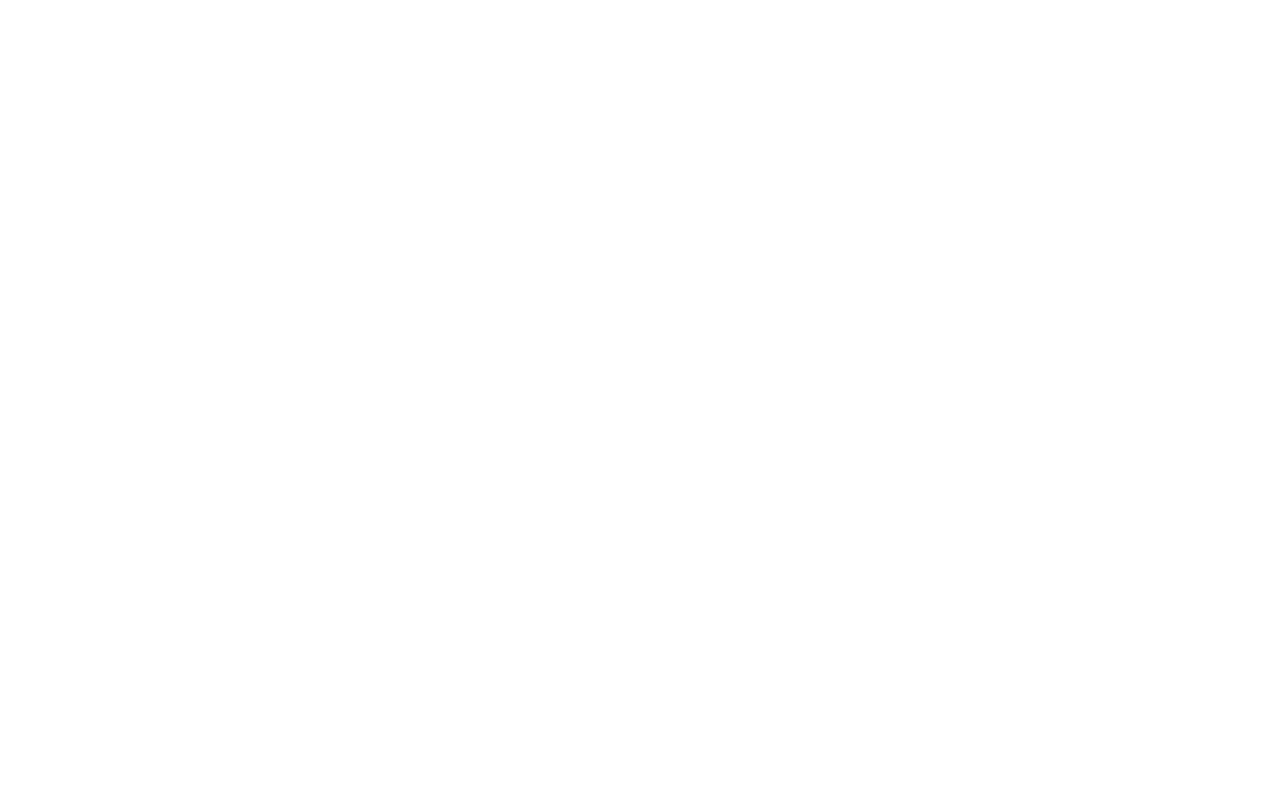
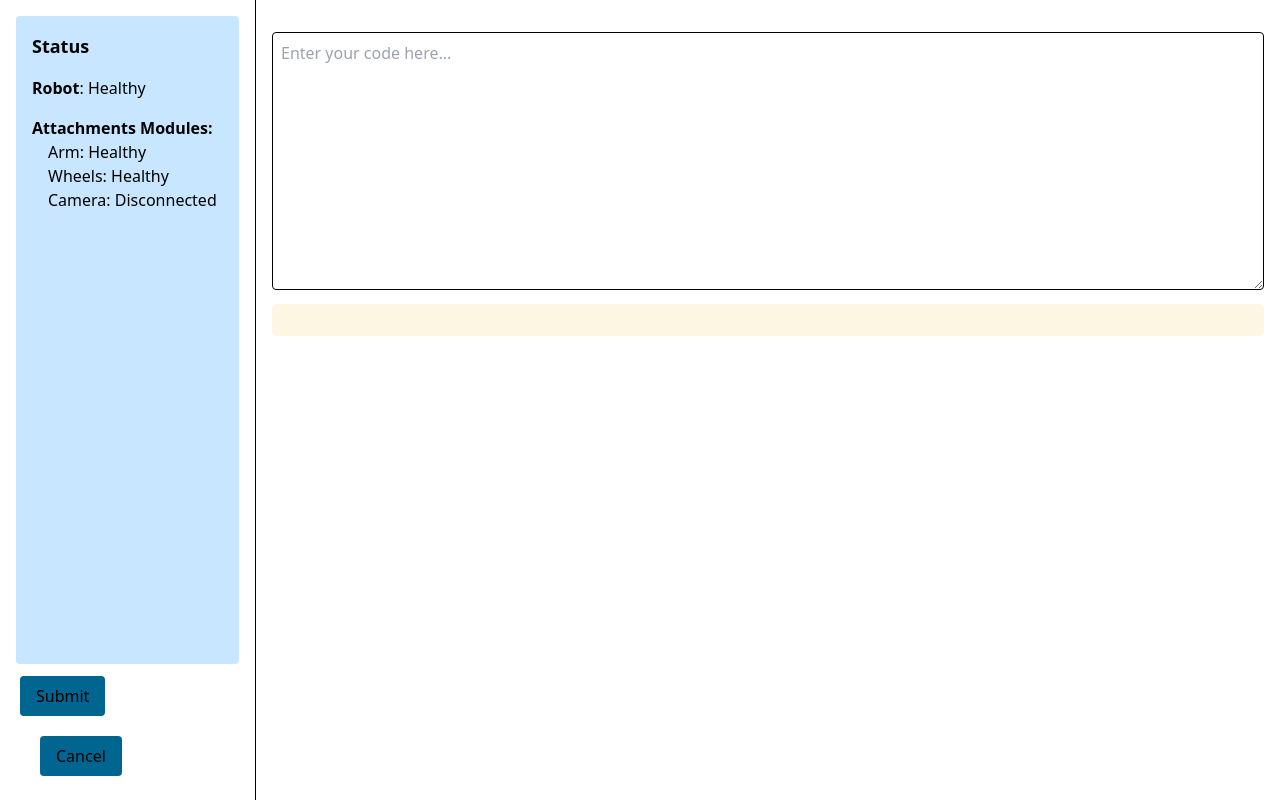
Before and after one commit to cepdnaclk/e19-3yp-Pera-Swarm-Modular-Robots, a React (Vite) app in the folder client-webapp/: page /codeUpload in a window 1280 px wide. Before the commit this address had no page. Built offline with nearby package versions, Linux system fonts and the light colour scheme.

Commit message:
add codeUpload frontend page

```diff
--- a/client-webapp/package.json
+++ b/client-webapp/package.json
@@ -19,6 +19,7 @@
     "react-dnd-html5-backend": "^16.0.1",
     "react-dom": "^18.2.0",
     "react-router-dom": "^6.21.1",
+    "react-syntax-highlighter": "^15.5.0",
     "yup": "^1.3.3"
   },
   "devDependencies": {
--- a/client-webapp/src/App.jsx
+++ b/client-webapp/src/App.jsx
@@ -4,6 +4,8 @@
 import RobotConfig from "../src/pages/robotConfig";
 import Sandbox from "../src/pages/sandbox";
 import AdminDashboard from "../src/pages/adminDashboard";
+import CodeUpload from "../src/pages/codeUpload";
+
 
 function App() {
   return (
@@ -14,6 +16,7 @@
           <Route path="/sandbox" element={<Sandbox />} />
           <Route path="/robotConfig" element={<RobotConfig />} />
           <Route path="/adminDashboard" element={<AdminDashboard />} />
+          <Route path="/codeUpload" element={<CodeUpload />} />
         </Routes>
       </Router>
     </div>
--- /dev/null
+++ b/client-webapp/src/pages/codeUpload.jsx
@@ -0,0 +1,52 @@
+import React, { Component } from 'react';
+import { Prism as SyntaxHighlighter } from 'react-syntax-highlighter';
+import { solarizedlight } from 'react-syntax-highlighter/dist/esm/styles/prism';
+
+export default class CodeUpload extends Component {
+  constructor(props) {
+    super(props);
+    this.state = {
+      code: '',
+    };
+  }
+
+  handleCodeChange = (e) => {
+    this.setState({ code: e.target.value });
+  };
+
+  render() {
+    return (
+      <div className="flex h-screen">
+        <div className="flex-none w-64 p-4 border-r flex flex-col">
+          <div className="bg-container rounded p-4 flex-1">
+            <h2 className="text-lg font-bold mb-4">Status</h2>
+            <div className="mb-4"><b>Robot</b>: Healthy</div>
+            <div>
+              <div><b>Attachments Modules:</b></div>
+              <ul className="list-none pl-0">
+                <li>&emsp;Arm: Healthy</li>
+                <li>&emsp;Wheels: Healthy</li>
+                <li>&emsp;Camera: Disconnected</li>
+              </ul>
+            </div>
+          </div>
+          <div className="mt-auto gaps-3">
+            <button className="bg-primary text-white px-4 py-2 rounded mb-2 mt-3 ml-1 mr-7">Submit</button>
+            <button className="bg-primary text-white px-4 py-2 rounded mb-2 mt-3 ml-6">Cancel</button>
+          </div>
+        </div>
+        <div className="flex-1 p-4 overflow-y-auto">
+          <textarea
+            rows="10"
+            placeholder="Enter your code here..."
+            className="w-full border rounded p-2 mt-4"
+            onChange={this.handleCodeChange}
+          />
+          <SyntaxHighlighter language="c" style={solarizedlight}>
+            {this.state.code}
+          </SyntaxHighlighter>
+        </div>
+      </div>
+    );
+  }
+}
--- a/client-webapp/src/pages/login.jsx
+++ b/client-webapp/src/pages/login.jsx
@@ -44,7 +44,7 @@
   };
 
   return (
-    <body className={isDarkTheme ? 'dark dark:bg-bgd' : ''} >
+    <body className={isDarkTheme ? 'dark bg-dark-bgd' : 'bg-bgd'} >
       <div>
         <div className={`bg-container text-f p-8 pb-10 mb-5 rounded-lg absolute top-1/2 left-1/2 transform -translate-x-1/2 -translate-y-1/2 ${isDarkTheme ? 'dark:bg-dark-container dark:text-dark-f' : ''}`}>
           <div className="flex items-center mb-5">
```
Also changed, not shown: 1 other file (tests, documents, lock files or other folders).
